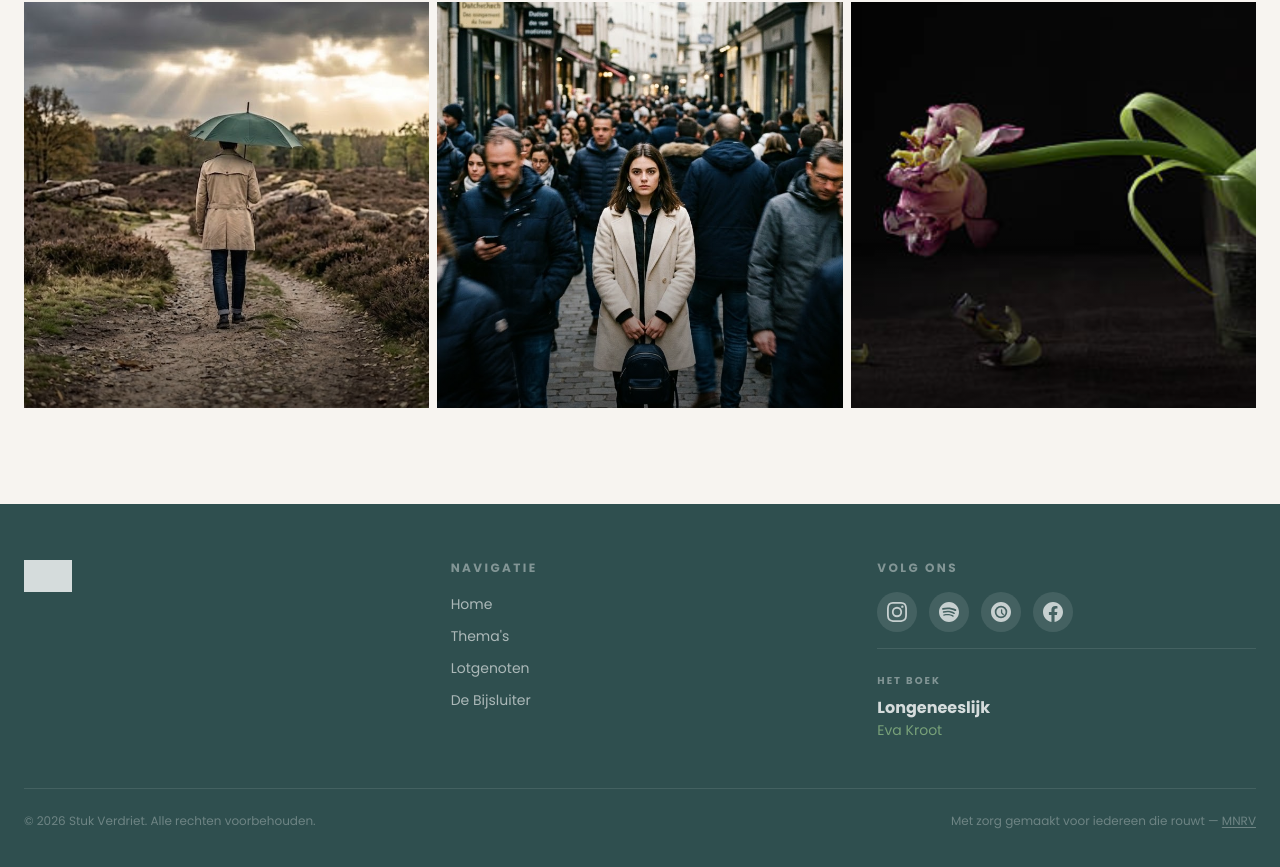
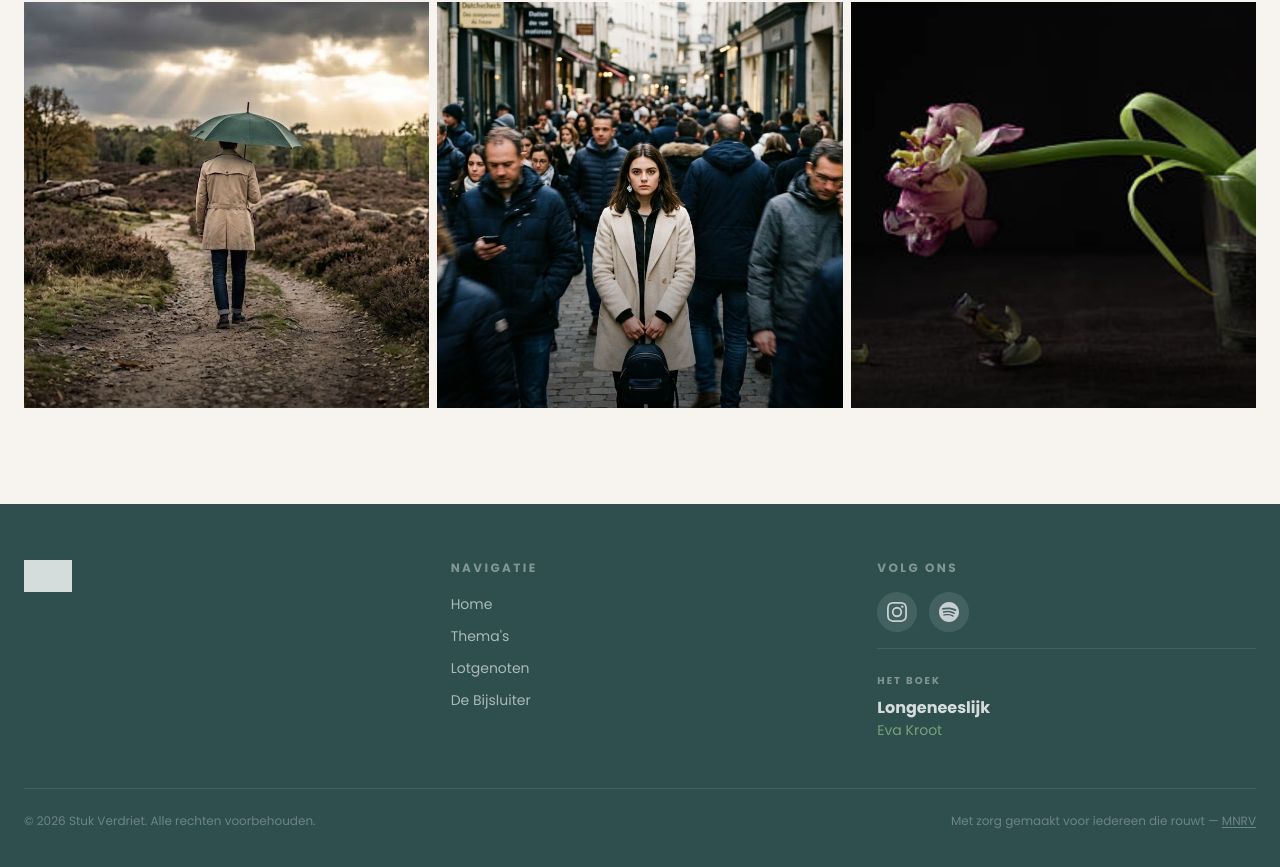
Before and after one commit to DAVEVERA/StukVerdriet, a Next.js app: page / in a window 1280 px wide. Shown: the part 1787-2654 px from the top of the page. Built offline with nearby package versions, Linux system fonts and the light colour scheme; no server answers; the database is empty.

Commit message:
feat: add AboutSusan component and supporting assets to landing page

```diff
--- a/components/Footer.tsx
+++ b/components/Footer.tsx
@@ -17,24 +17,6 @@ const socials = [
     icon: (
       <svg className="w-5 h-5" fill="currentColor" viewBox="0 0 24 24">
         <path d="M12 0C5.4 0 0 5.4 0 12s5.4 12 12 12 12-5.4 12-12S18.66 0 12 0zm5.521 17.34c-.24.359-.66.48-1.021.24-2.82-1.74-6.36-2.101-10.561-1.141-.418.122-.779-.179-.899-.539-.12-.421.18-.78.54-.9 4.56-1.021 8.52-.6 11.64 1.32.42.18.479.659.301 1.02zm1.44-3.3c-.301.42-.841.6-1.262.3-3.239-1.98-8.159-2.58-11.939-1.38-.479.12-1.02-.12-1.14-.6-.12-.48.12-1.021.6-1.141C9.6 9.9 15 10.561 18.72 12.84c.361.181.54.78.241 1.2zm.12-3.36C15.24 8.4 8.82 8.16 5.16 9.301c-.6.179-1.2-.181-1.38-.721-.18-.601.18-1.2.72-1.381 4.26-1.26 11.28-1.02 15.721 1.621.539.3.719 1.02.419 1.56-.299.421-1.02.599-1.559.3z" />
-      </svg>
-    ),
-  },
-  {
-    label: 'Apple Podcasts',
-    href: 'https://podcasts.apple.com',
-    icon: (
-      <svg className="w-5 h-5" fill="currentColor" viewBox="0 0 24 24">
-        <path d="M12 0C5.373 0 0 5.373 0 12s5.373 12 12 12 12-5.373 12-12S18.627 0 12 0zm0 4.5a7.5 7.5 0 110 15 7.5 7.5 0 010-15zm0 2a5.5 5.5 0 100 11 5.5 5.5 0 000-11zm.75 2.25a.75.75 0 01.75.75v3.19l1.72 1.72a.75.75 0 11-1.06 1.06l-2-2a.75.75 0 01-.22-.53V9.5a.75.75 0 01.75-.75h.06z" />
-      </svg>
-    ),
-  },
-  {
-    label: 'Facebook',
-    href: 'https://www.facebook.com',
-    icon: (
-      <svg className="w-5 h-5" fill="currentColor" viewBox="0 0 24 24">
-        <path d="M24 12.073c0-6.627-5.373-12-12-12s-12 5.373-12 12c0 5.99 4.388 10.954 10.125 11.854v-8.385H7.078v-3.47h3.047V9.43c0-3.007 1.792-4.669 4.533-4.669 1.312 0 2.686.235 2.686.235v2.953H15.83c-1.491 0-1.956.925-1.956 1.874v2.25h3.328l-.532 3.47h-2.796v8.385C19.612 23.027 24 18.062 24 12.073z" />
       </svg>
     ),
   },
```
